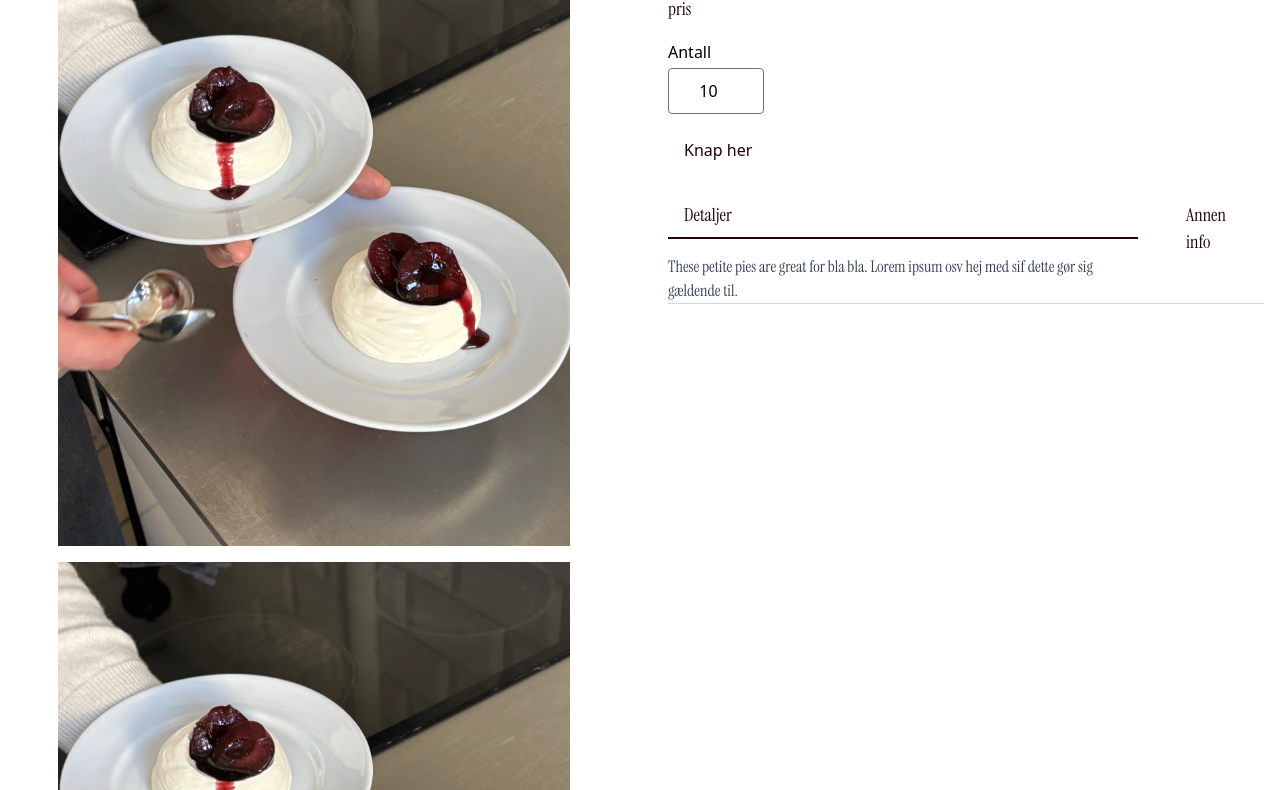
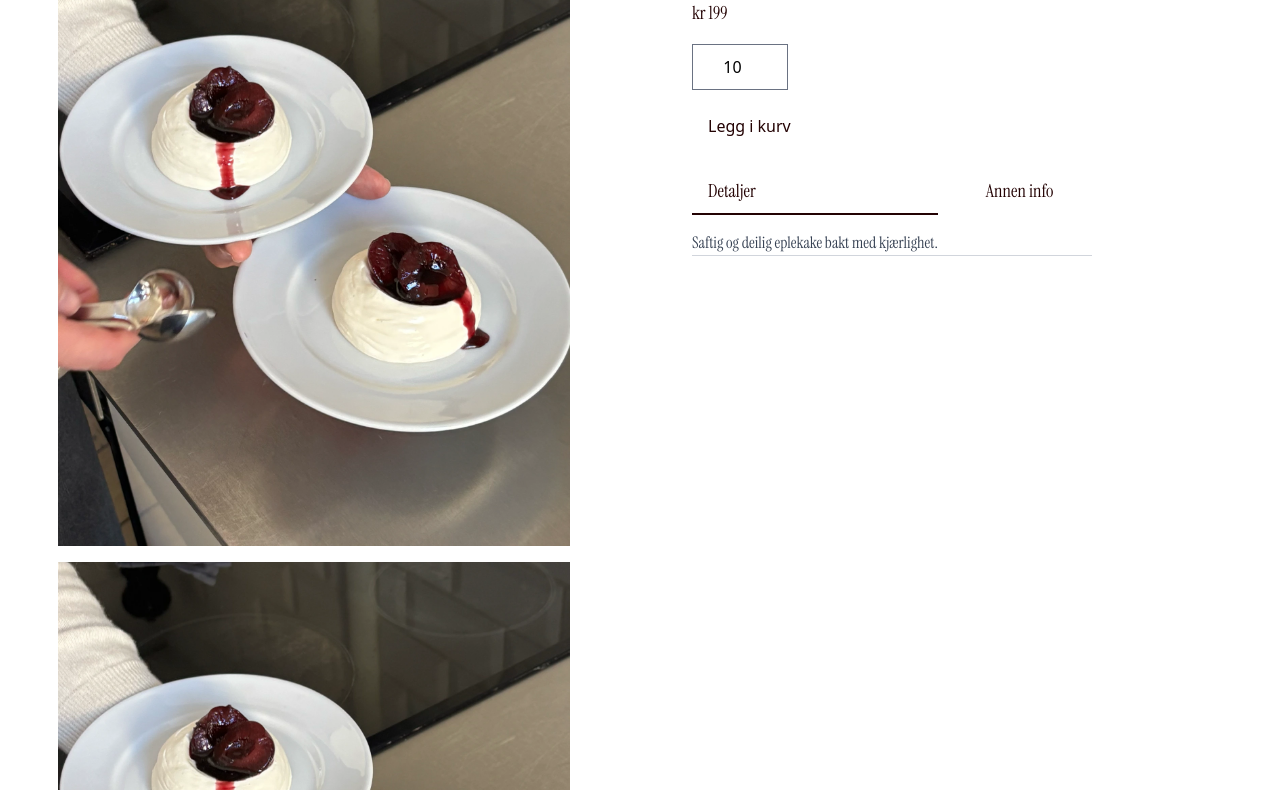
Before and after one commit to annikenB/Klarastablee, an Astro site: page /singleview in a window 1280 px wide. Shown: the part 157-947 px from the top of the page. Built offline with nearby package versions, Linux system fonts and the light colour scheme; Astro itself is replaced by a stand-in of ours; a web font is replaced by a local one.

Commit message:
singleviewcards!!!

```diff
--- a/src/components/ProductCard.astro
+++ b/src/components/ProductCard.astro
@@ -1,32 +1,30 @@
 ---
 const {
-  title,
-  price,
-  details,
-  otherInfo,
-  minQuantity = 10,
-  defaultQuantity = 10,
+  title = "Standard produkt",
+  price = "Pris ikke oppgitt",
+  quantityMin = 10,
+  details = "Produktdetaljer kommer her.",
+  otherInfo = "Annen info som levering, vilkår osv.",
+  buttonLabel = "Knap her",
 } = Astro.props;
 ---
 
-<div
-  class="max-h-fit self-start sticky top-4 p-4 border rounded shadow-md bg-white"
->
+<div class="p-6 sticky top-4 self-start max-w-md">
   <div>
-    <h3>{title}</h3>
-    <p class="text-lg leading-relaxed mt-2">{price} kr</p>
+    <h3 class="text-xl font-semibold text-primary-800">{title}</h3>
+    <p class="text-lg leading-relaxed mt-2 text-primary-00">{price}</p>
   </div>
 
   <form>
     <div class="my-4">
-      <label for="quantity" class="block mb-1">Antall</label>
+      <label for="quantity" class="block mb-1 text-sm text-gray-600"></label>
       <input
         id="quantity"
         name="quantity"
         type="number"
-        min={minQuantity}
-        value={defaultQuantity}
-        class="w-24 p-2.5 text-center border rounded"
+        min={quantityMin}
+        value={quantityMin}
+        class="w-24 p-2.5 text-center outline-none focus:ring-2 focus:ring-primary-900"
         required
       />
     </div>
@@ -34,12 +32,13 @@ const {
 
   <div class="mb-6">
     <button
-      class="px-4 py-2 text-primary-900 border border-primary-900 rounded hover:bg-primary-100 transition"
+      class="bg-beige-100 text-primary-900 px-4 py-2 hover:bg-primary-800 transition"
     >
-      Kjøp
+      {buttonLabel}
     </button>
   </div>
 
+  <!-- Tabs -->
   <div class="flex border-b border-gray-300">
     <div class="flex flex-col">
       <input type="radio" name="tabs" id="tab1" class="hidden peer" checked />
--- a/src/pages/singleview.astro
+++ b/src/pages/singleview.astro
@@ -21,70 +21,17 @@ import ProductCard from "../components/ProductCard.astro";
       </div>
     </div>
 
-    <!-- Høyre kolonne: Sticky oppsummering -->
+    <!-- Høyre kolonne: Sticky produktcard-->
     <div class="max-h-fit self-start sticky top-4 p-4">
       <div>
-        <h3>Titel produkt</h3>
-        <p class="text-lg leading-relaxed mt-2">pris</p>
-      </div>
-
-      <form>
-        <div class="my-4">
-          <label for="quantity" class="block mb-1">Antall</label>
-          <input
-            id="quantity"
-            name="quantity"
-            type="number"
-            min="10"
-            value="10"
-            class="w-24 p-2.5 text-center border rounded"
-            required
-          />
-        </div>
-      </form>
-
-      <div class="mb-6">
-        <button class="px-4 py-2 text-primary-900"> Knap her </button>
-      </div>
-
-      <!-- Tabs: Radio + label + content i riktig rekkefølge -->
-      <div class="flex border-b border-gray-300">
-        <div class="flex flex-col">
-          <input
-            type="radio"
-            name="tabs"
-            id="tab1"
-            class="hidden peer"
-            checked
-          />
-          <label
-            for="tab1"
-            class="cursor-pointer px-4 py-2 text-gray-600 peer-checked:text-primary-900 peer-checked:border-b-2 peer-checked:border-primary-900"
-          >
-            <h5>Detaljer</h5>
-          </label>
-          <div class="hidden peer-checked:block mt-4">
-            <p class="text-gray-700">
-              These petite pies are great for bla bla. Lorem ipsum osv hej med
-              sif dette gør sig gældende til.
-            </p>
-          </div>
-        </div>
-
-        <div class="flex flex-col ml-8">
-          <input type="radio" name="tabs" id="tab2" class="hidden peer" />
-          <label
-            for="tab2"
-            class="cursor-pointer px-4 py-2 text-gray-600 peer-checked:text-primary-900 peer-checked:border-b-2 peer-checked:border-primary-900"
-          >
-            <h5>Annen info</h5>
-          </label>
-          <div class="hidden peer-checked:block mt-4">
-            <p class="text-gray-700">
-              Her er annen info, som leveringstid, vilkår, returrett og mer.
-            </p>
-          </div>
-        </div>
+        <ProductCard
+          title="Cherry pie"
+          price="kr 199"
+          quantityMin={10}
+          buttonLabel="Legg i kurv"
+          details="Saftig og deilig eplekake bakt med kjærlighet."
+          otherInfo="Leveres innen 3 dager. Retur ikke mulig for matvarer."
+        />
       </div>
     </div>
   </section>
```
